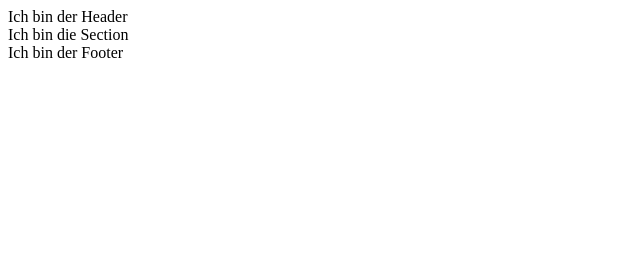
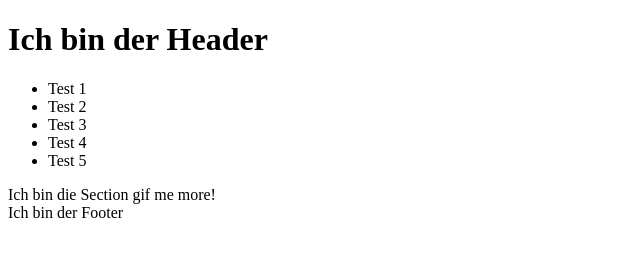
Before and after one commit to kmauch/demo, a plain HTML site: page index.html in a window 1280 px wide. Shown: the whole page, without its empty margins (0-640 px from the left). Drawn offline with Linux system fonts and the light colour scheme.

Commit message:
Second commit

```diff
--- a/index.html
+++ b/index.html
@@ -5,8 +5,19 @@
 	<title>Demo</title>
 </head>
 <body>
-	<header>Ich bin der Header</header>
-	<section>Ich bin die Section</section>
+	<header>
+		<h1>Ich bin der Header</h1>
+	</header>
+	<nav>
+		<ul>
+			<li>Test 1</li>
+			<li>Test 2</li>
+			<li>Test 3</li>
+			<li>Test 4</li>
+			<li>Test 5</li>
+		</ul>
+	</nav>
+	<section>Ich bin die Section gif me more!</section>
 	<footer>Ich bin der Footer</footer>
 </body>
 </html>
```
